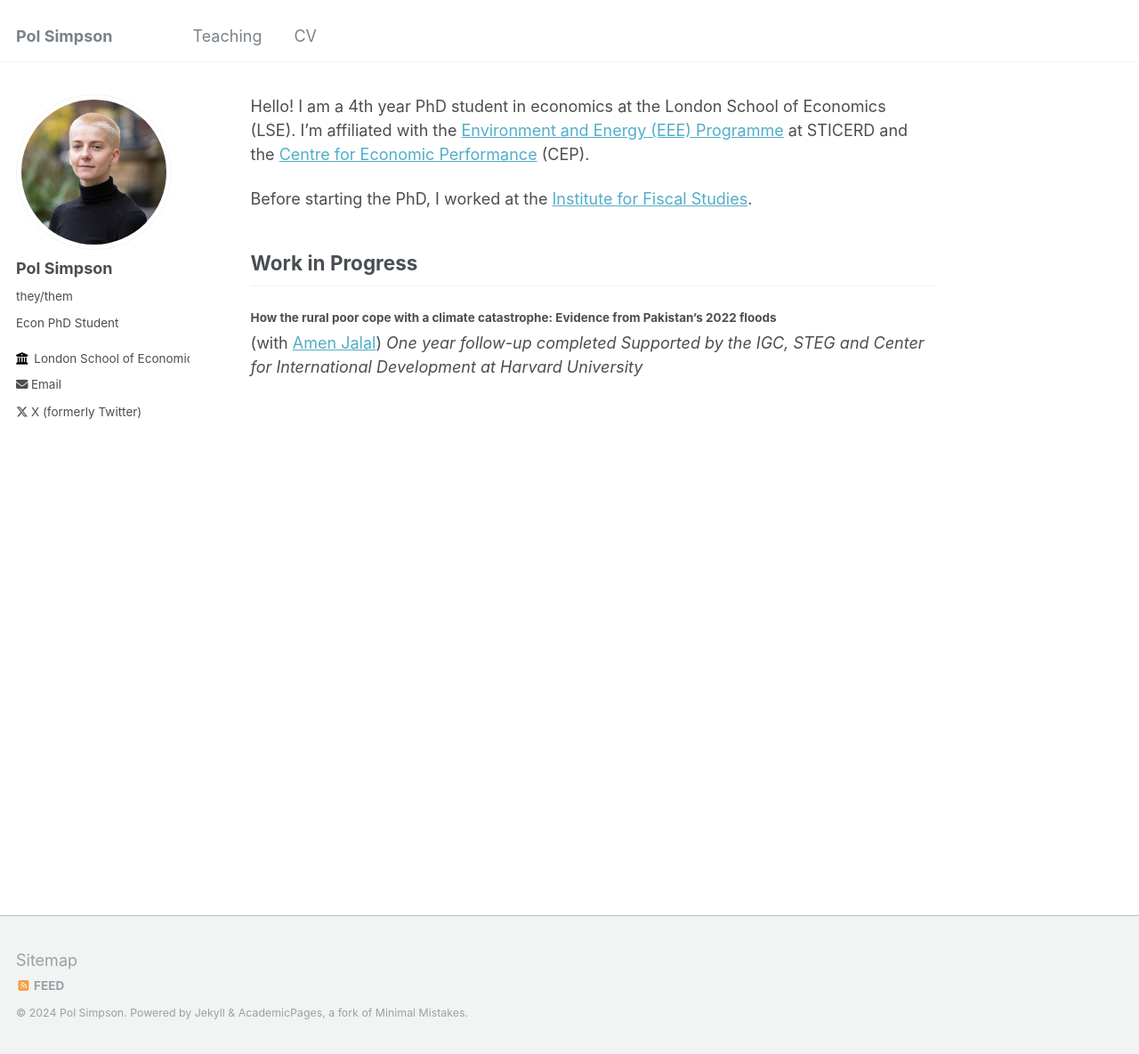
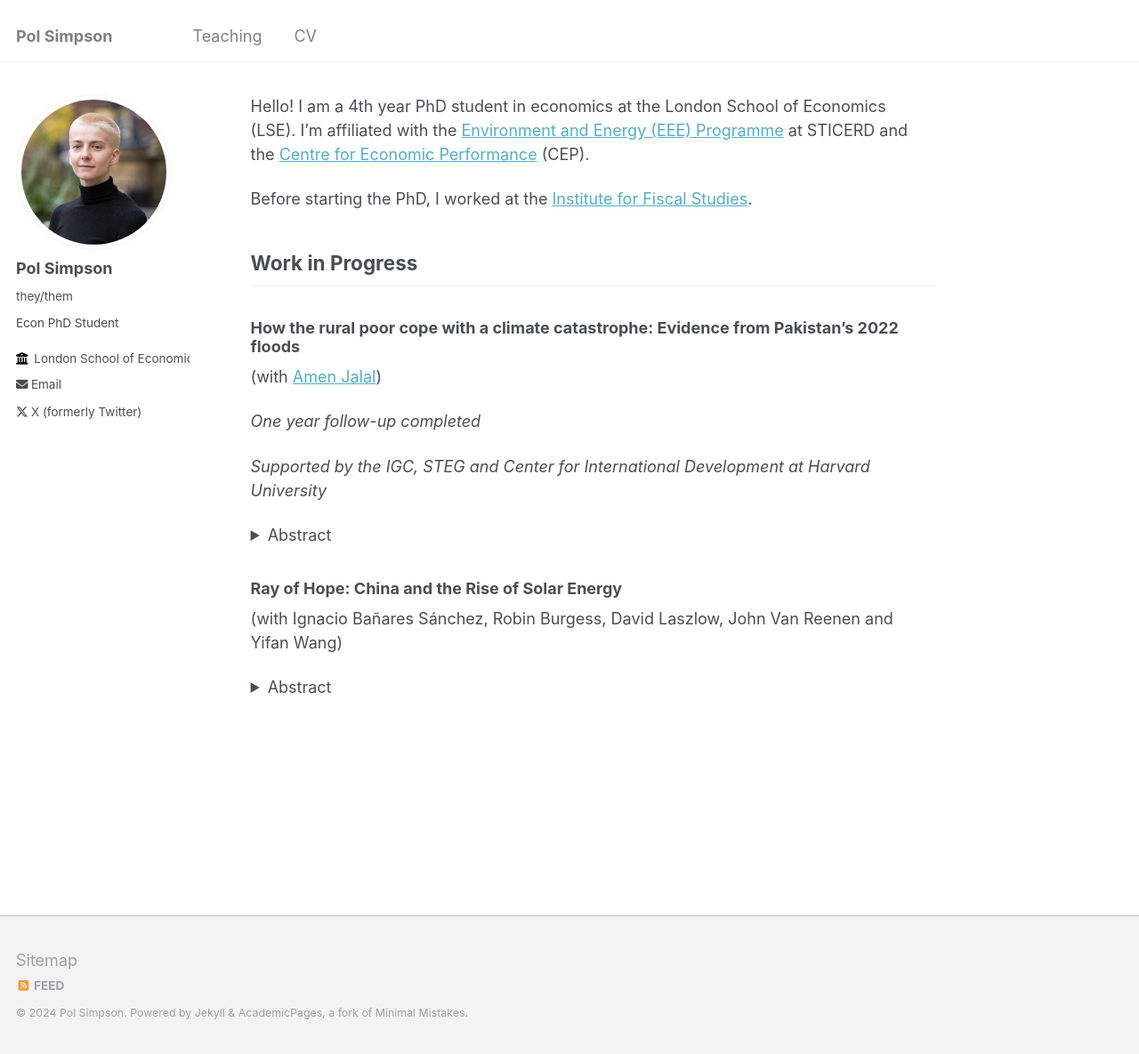
Before and after one commit to polsimpson/polsimpson.github.io, a Jekyll site: the page built from _pages/about.md, in a window 1280 px wide and 1185 px high. Shown: the whole window at 89% size. Built offline with Jekyll 4.4.1, drawn with Linux system fonts in a browser that asks for light colours; some of the changed text lies outside the part shown.

Commit message:
Update about.md

```diff
--- a/_pages/about.md
+++ b/_pages/about.md
@@ -13,7 +13,24 @@ Before starting the PhD, I worked at the [Institute for Fiscal Studies](https://
 
 ## Work in Progress
 
-#### How the rural poor cope with a climate catastrophe: Evidence from Pakistan’s 2022 floods
+### How the rural poor cope with a climate catastrophe: Evidence from Pakistan’s 2022 floods
+
 (with [Amen Jalal](https://amenjalal.com))
+
 _One year follow-up completed_
+
 _Supported by the IGC, STEG and Center for International Development at Harvard University_
+
+<details>
+  <summary>Abstract</summary>
+Extreme weather events are increasingly common as a result of climate change. Yet little is known about how exceptional climate shocks affect the lives of those most vulnerable to them, or about the barriers they face to moving out of harm's way. In this project, we study the effects of the 2022 flooding in Pakistan, which has affected 33 million households and left one third of the country under water. We leverage pre- and post-flood panel data on a random sample of 5,000 low-income, rural households across 6 districts of Sindh, who vary in their local exposure to the 2022 floods. We study (i) how floods impact these households, (ii) what decisions they make to cope with the immediate consequences of this shock, and (iii) what forces shape their forward-looking adaptation decisions. We exploit plausibly random local variation in flood water inundation – i.e., precipitation interacted with topography – conditional on historical likelihood of inundation and district fixed effects. Our outcomes include flood damages (e.g. loss of income or assets, health impacts, and disruption of social networks and trade), coping strategies (e.g. drawdown of savings, sale of assets, new loans, increased labour supply, changes to educational or nuturitional investments) and adaptation (e.g. diversification of networks or assets, and migration).
+</details>
+
+### Ray of Hope: China and the Rise of Solar Energy
+
+(with Ignacio Bañares Sánchez, Robin Burgess, David Laszlow, John Van Reenen and Yifan Wang)
+
+<details>
+  <summary>Abstract</summary>
+The rapid decline in the global cost of solar panels from the early 2000s coincided with China's growing dominance in solar photovoltaics (PV) and its adoption of green industrial policies. We evaluate the effectiveness of local, city-level policies to encourage growth and innovation in the Chinese solar industry. Using new data on solar subsidy policies, patenting, production and trade and a synthetic-difference-in-differences approach, we show that production subsidies caused large increases in solar PV output, innovation and productivity. Cities combining production subsidies with R&D support had an even larger impact. We can reject negative spillovers to other cities, finding that business stealing effects are outweighted by knowledge spillovers. Although demand subsidies targeted at solar generation reduced pollution, they had little impact on local solar output and innovation, as additional demand was largely met by supply from other Chinese cities. We interpret these results through the lens of a quantified general equilibrium model with heterogeneous manufacturers, intra-national and international trade costs, and endogenous choices of R&D, entry/exit and trade. Our results suggest substantial benefits to China from its solar policy, even abstracting from the climate change externality. We draw implications for green industrial policies in other countries, suggesting such interventions can foster growth in clean energy.
+</details>
```
